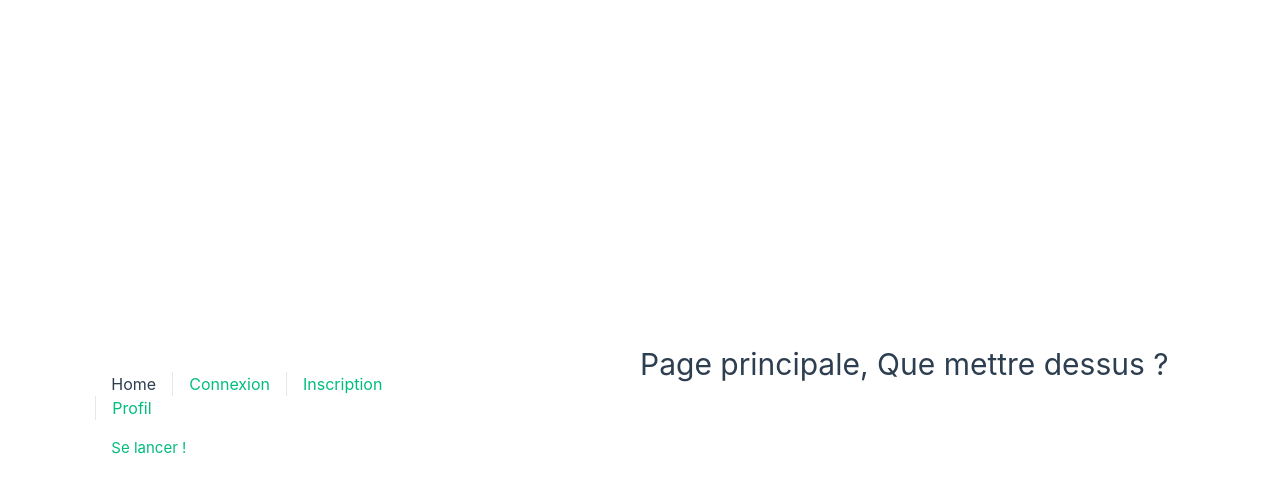
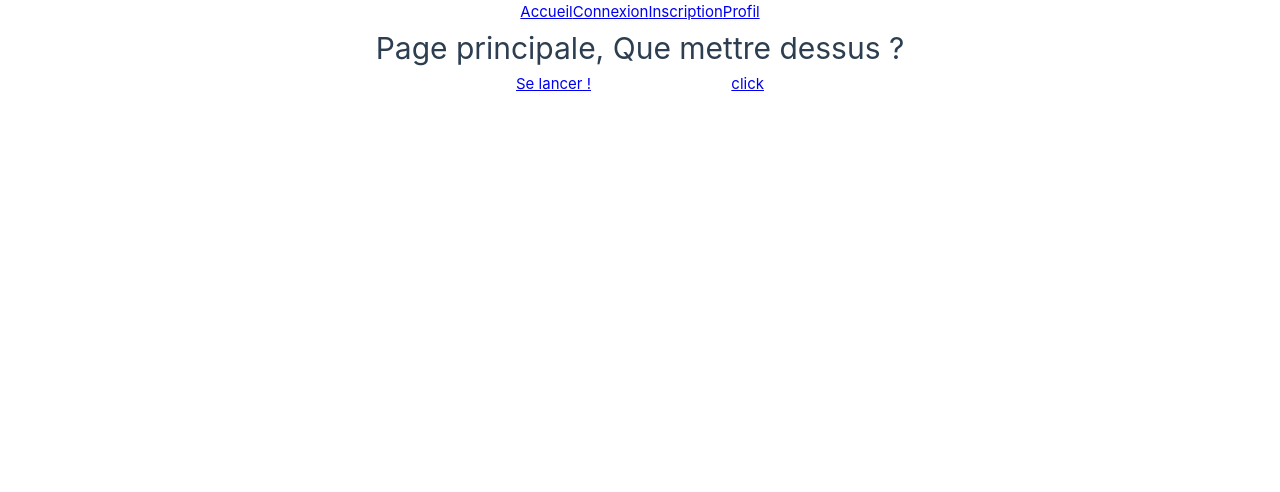
Before and after one commit to NicolasTamareg/projectnoclope, a Vue app in the folder vuejs/noclopefront/: page / in a window 1280 px wide. Shown: the top 492 px of the page. Built offline with nearby package versions, Linux system fonts and the light colour scheme.

Commit message:
manque 2 formulaire

```diff
--- a/vuejs/noclopefront/src/App.vue
+++ b/vuejs/noclopefront/src/App.vue
@@ -9,7 +9,7 @@ import { RouterLink, RouterView } from 'vue-router'
     <div class="wrapper">
 
       <nav>
-        <RouterLink to="/">Home</RouterLink>
+        <RouterLink to="/">Accueil</RouterLink>
         <RouterLink to="/login">Connexion</RouterLink>
         <RouterLink to="/register">Inscription</RouterLink>
         <RouterLink to="/profil">Profil</RouterLink>
@@ -22,65 +22,5 @@ import { RouterLink, RouterView } from 'vue-router'
 </template>
 
 <style scoped>
-header {
-  line-height: 1.5;
-  max-height: 100vh;
-}
 
-.logo {
-  display: block;
-  margin: 0 auto 2rem;
-}
-
-nav {
-  width: 100%;
-  font-size: 12px;
-  text-align: center;
-  margin-top: 2rem;
-}
-
-nav a.router-link-exact-active {
-  color: var(--color-text);
-}
-
-nav a.router-link-exact-active:hover {
-  background-color: transparent;
-}
-
-nav a {
-  display: inline-block;
-  padding: 0 1rem;
-  border-left: 1px solid var(--color-border);
-}
-
-nav a:first-of-type {
-  border: 0;
-}
-
-@media (min-width: 1024px) {
-  header {
-    display: flex;
-    place-items: center;
-    padding-right: calc(var(--section-gap) / 2);
-  }
-
-  .logo {
-    margin: 0 2rem 0 0;
-  }
-
-  header .wrapper {
-    display: flex;
-    place-items: flex-start;
-    flex-wrap: wrap;
-  }
-
-  nav {
-    text-align: left;
-    margin-left: -1rem;
-    font-size: 1rem;
-
-    padding: 1rem 0;
-    margin-top: 1rem;
-  }
-}
 </style>
--- a/vuejs/noclopefront/src/assets/main.css
+++ b/vuejs/noclopefront/src/assets/main.css
@@ -1,35 +1,21 @@
 @import './base.css';
 
-#app {
-  max-width: 1280px;
-  margin: 0 auto;
-  padding: 2rem;
 
-  font-weight: normal;
+*{
+  box-sizing: border-box;
+  scroll-behavior: smooth;
 }
 
-a,
-.green {
-  text-decoration: none;
-  color: hsla(160, 100%, 37%, 1);
-  transition: 0.4s;
+.body{
+
+  display: flex;
+  justify-content: space-evenly;
+  align-items: center;
 }
 
-@media (hover: hover) {
-  a:hover {
-    background-color: hsla(160, 100%, 37%, 0.2);
-  }
+#app{
+  display: flex;
+  flex-direction: column;
+  align-items: center;
+  height: 100vh;
 }
-
-@media (min-width: 1024px) {
-  body {
-    display: flex;
-    place-items: center;
-  }
-
-  #app {
-    display: grid;
-    grid-template-columns: 1fr 1fr;
-    padding: 0 2rem;
-  }
-}
--- a/vuejs/noclopefront/src/components/HelloWorld.vue
+++ b/vuejs/noclopefront/src/components/HelloWorld.vue
@@ -9,25 +9,5 @@ defineProps<{
 </template>
 
 <style scoped>
-h1 {
-  font-weight: 500;
-  font-size: 2.6rem;
-  top: -10px;
-}
 
-h3 {
-  font-size: 1.2rem;
-}
-
-.greetings h1,
-.greetings h3 {
-  text-align: center;
-}
-
-@media (min-width: 1024px) {
-  .greetings h1,
-  .greetings h3 {
-    text-align: left;
-  }
-}
 </style>
--- a/vuejs/noclopefront/src/components/NavBar.vue
+++ b/vuejs/noclopefront/src/components/NavBar.vue
@@ -33,13 +33,13 @@ export default {
 
 
       <RouterLink to="/profil">Profil</RouterLink>
-      <RouterLink class="hover-a" to="/login" @click="logout">Se déconnecter</RouterLink>
+      <RouterLink to="/login" @click="logout">Se déconnecter</RouterLink>
 
     </nav>
     <nav v-else>
       <RouterLink to="/"></RouterLink>
-      <RouterLink class="hover-a" to="/login">Se connecter</RouterLink>
-      <RouterLink class="hover-a" to="/register">Créer un compte</RouterLink>
+      <RouterLink to="/login">Se connecter</RouterLink>
+      <RouterLink to="/register">Créer un compte</RouterLink>
 
     </nav>
   </div>
@@ -47,95 +47,4 @@ export default {
 </template>
 
 <style scoped>
-s header {
-  margin-top: 0;
-  line-height: 1.5;
-  max-height: 100vh;
-}
-
-.logo {
-  display: flex;
-  /* margin: 0 auto 2rem; */
-  width: 250px;
-  height: 250px;
-}
-
-nav {
-  display: flex;
-  align-items: center;
-  justify-content: center;
-  /* width: 100%; */
-  font-size: 12px;
-  text-align: center;
-  margin-top: 1px;
-}
-
-nav a.router-link-exact-active {
-  color: var(--color-text);
-}
-
-nav a.router-link-exact-active:hover {
-  background-color: transparent;
-}
-
-nav a {
-  display: inline-block;
-  padding: 0 1rem;
-  border-left: 1px solid var(--color-border);
-}
-
-nav a:first-of-type {
-  border: 0;
-}
-
-@media (min-width: 1024px) {
-  header {
-    display: flex;
-    flex-direction: column;
-    justify-content: center;
-    align-items: center;
-    place-items: center;
-    /* padding-right: calc(var(--section-gap) / 2); */
-  }
-
-  .logo {
-    margin: 0 2rem 0 0;
-    align-items: center;
-  }
-
-  header .wrapper {
-    display: flex;
-    place-items: flex-start;
-    flex-wrap: wrap;
-    margin-top: 0;
-  }
-
-  nav {
-    text-align: left;
-    margin-left: -1rem;
-    font-size: 1rem;
-    margin-top: 0;
-  }
-}
-
-button {
-  margin-right: 25%;
-  align-self: center;
-  width: 100px;
-  text-align: center;
-  padding: 10px;
-  background-color: #fe8c0e;
-  color: white;
-  border: 0px;
-  border-radius: 5px;
-  font-size: 15px;
-}
-
-button:hover {
-  cursor: pointer;
-  background-color: #ffeedd;
-  box-shadow: 1px 1px 5px 1px lightgray;
-  color: #fe8c0e;
-  transition: all 0.3s;
-}
 </style>
--- a/vuejs/noclopefront/src/router/index.ts
+++ b/vuejs/noclopefront/src/router/index.ts
@@ -30,6 +30,11 @@ const router = createRouter({
       name: 'lancer',
       component: ()=>import('../views/BeginView.vue')
     },
+    {
+      path: '/payer',
+      name: 'payer',
+      component: ()=>import('../views/PaymentView.vue')
+    },
 
   ]
 })
--- a/vuejs/noclopefront/src/views/HomeView.vue
+++ b/vuejs/noclopefront/src/views/HomeView.vue
@@ -1,8 +1,16 @@
 
 <template>
- <h1>Page principale, Que mettre dessus ?</h1>
+    <body>
+        <h1>Page principale, Que mettre dessus ?</h1>
+<div class="body">
+    <a href="/lancer">Se lancer !</a>
+<a href="/payer">click</a>
 
- <a href="/lancer">Se lancer !</a>
+</div>
 
 
+
+
+    </body>
+
 </template>
--- /dev/null
+++ b/vuejs/noclopefront/src/views/PaymentView.vue
@@ -0,0 +1,157 @@
+<script>
+const PaymentForm = {
+  data() {
+    return {
+      card: "",
+      expiry: "",
+      cvc: "",
+      shouldDisplayForm: true,
+    }
+  },
+  methods: {
+    handleSubmit: function () {
+      // remplacer le formulaire par un message
+      this.shouldDisplayForm = false;
+    },
+    handleKeyUp: function () {
+      this.card = "4567123456789012";
+      this.expiry = '2025-06';
+      this.cvc = "123";
+    }
+  },
+  computed: {
+    cardIsValid: function () {
+      if (!this.card || !this.card.length === 0) return '';
+      const isLengthOk = this.card.length === 16;
+      if (!isLengthOk) return 'border-red';
+      for (let char of this.card) {
+        if (isNaN(char)) {
+          return 'border-red';
+        }
+      }
+      return 'border-green';
+    },
+    expiryIsValid: function () {
+      if (this.expiry.length === 0) return '';
+      // Ici 'date' est un tableau avec l'année (0) et le mois (1)
+      const date = this.expiry.split('-');
+      // Je récupère la date d'aujourd'hui
+      const today = new Date();
+      // Ainsi que l'année et le mois d'aujourd'hui
+      const currentYear = today.getFullYear();
+      const currentMonth = today.getMonth() + 1;
+
+      const year = date[0];
+      const month = date[1];
+      if (year < currentYear) return 'border-red';
+      if (year > currentYear + 5) return 'border-red';
+      if (month < 1) return 'border-red';
+      if (month > 12) return 'border-red';
+      if (year == currentYear && month <= currentMonth) return 'border-red';
+
+      return 'border-green';
+    },
+    cvcValid: function () {
+      if (this.cvc.length === 0) return '';
+      const isLengthOk = this.cvc.length === 3;
+      if (!isLengthOk) return 'border-red';
+
+      for (let char of this.cvc) {
+        if (isNaN(char)) {
+          return 'border-red';
+        }
+      }
+      return 'border-green';
+    },
+    formIsValid: function () {
+      if (this.cardIsValid === 'border-green' && this.expiryIsValid === 'border-green' && this.cvcValid === 'border-green') {
+        return true;
+      }
+      return false;
+    }
+  }
+};
+
+</script>
+
+
+<template>
+
+<body>
+  <div id="root">
+    <h2>Mon formulaire de paiement</h2>
+    <form v-if="shouldDisplayForm" @submit.prevent="handleSubmit">
+      <label for="card">
+        Numéro de carte (16 chiffres)
+        <!-- <input :class="cardIsValid ? 'border-green' : 'border-red'" v-model="card" type="text" id="card"/> -->
+        <input @keyup.alt.enter="handleKeyUp" :class="cardIsValid" v-model="card" type="text" id="card"/>
+      </label>
+      <label for="expiry">
+        Date d'expiration (mois / année)
+        <input @keyup.alt.enter="handleKeyUp" :class="expiryIsValid" type="month" name="expiry" id="expiry" v-model="expiry" />
+      </label>
+      <label for="cvc">
+        CVC (3 chiffres)
+        <input @keyup.alt.enter="handleKeyUp" :class="cvcValid" type="text" name="cvc" id="cvc" v-model="cvc" />
+      </label>
+      <input v-if="formIsValid" type="submit" value="Envoyer" />
+    </form>
+    <p v-else>Merci pour vos sous!</p>
+  </div>
+
+</body>
+
+
+</template>
+
+<style>
+
+
+#root {
+  display: flex;
+  flex-direction: column;
+  align-items: center;
+  width: 100%;
+  margin: 1rem;
+  font-family: sans-serif;
+}
+
+form {
+  display: flex;
+  flex-direction: column;
+  gap: 1rem;
+  max-width: 50%;
+  text-align: center;
+}
+
+label {
+  display: flex;
+  flex-direction: column;
+}
+
+input, button {
+  margin-top: 0.25rem;
+  padding: 6px;
+  border-radius: 8px;
+  border: 1px solid black;
+  box-shadow: 2px 2px 10px 2px lightgray;
+  outline: none;
+}
+
+input[type="submit"] {
+  cursor: pointer;
+  background-color: black;
+  color: white;
+  padding: 8px;
+}
+
+.border-red {
+  border-color: red;
+}
+.border-green {
+  border-color: green;
+}
+.border-green, .border-red {
+  border-width: 2px;
+}
+</style>
--- a/vuejs/noclopefront/src/views/RegisterView.vue
+++ b/vuejs/noclopefront/src/views/RegisterView.vue
@@ -47,6 +47,8 @@ export default {
 
 
 <template>
+  <div class="mainContainer">
+
     <form @submit.prevent="register">
       <h1>Créer un compte</h1>
       <div class="input-container">
@@ -86,8 +88,17 @@ export default {
       </div>
       <input class="createaccount-btn" type="submit" value="S'inscrire" />
     </form>
+    <a href="/login">Déjà inscrit(e) ?</a>
+  </div>
+
 
     <div v-if="result" class="input-container">
+
       <RouterLink to="/login"></RouterLink>
     </div>
   </template>
+
+  <style scoped>
+
+
+</style>
```
